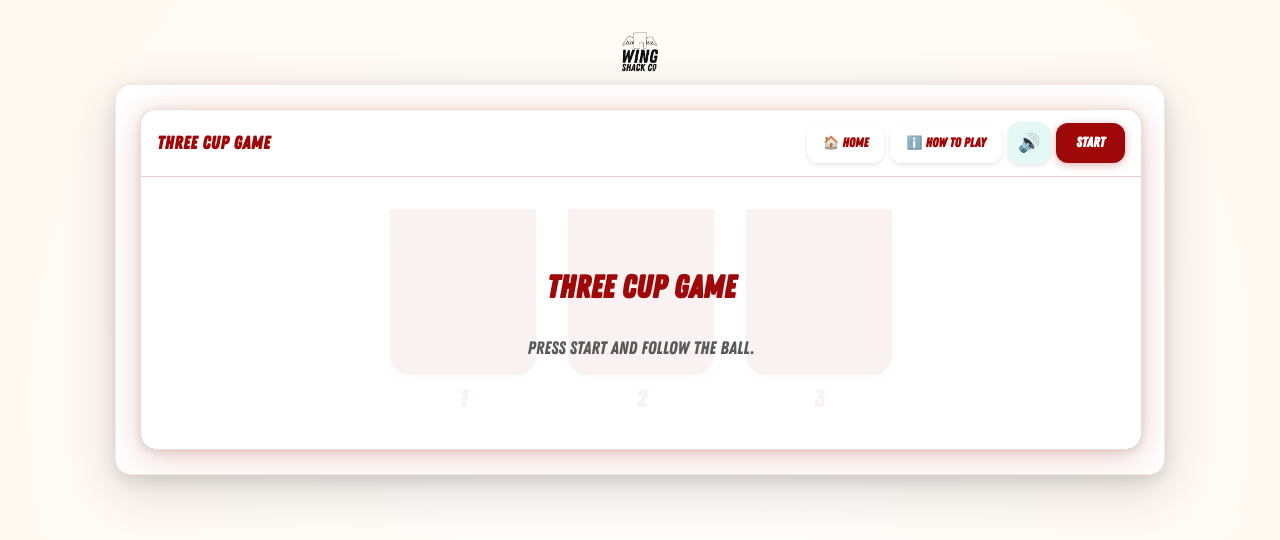
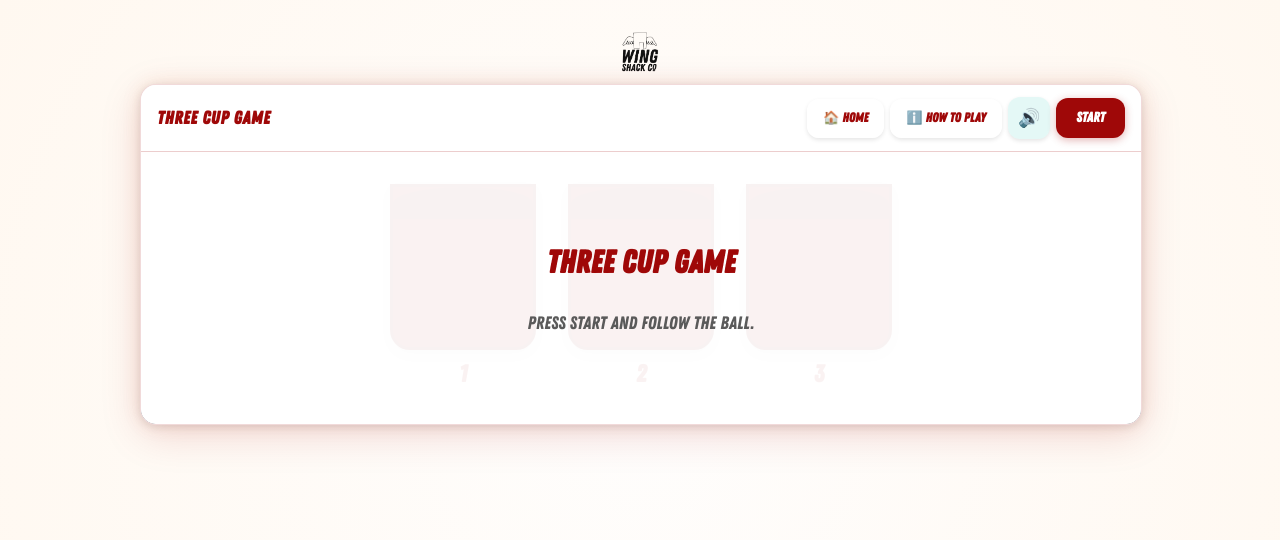
Before and after one commit to nigelbigappetite/wing-shack-arcade, a Next.js app: page /three-cup in a window 1280 px wide. Shown: the top 540 px of the page. Built offline with nearby package versions, Linux system fonts and the light colour scheme.

Commit message:
Remove GameCard wrapper from Three Cup Game page

```diff
--- a/app/three-cup/page.tsx
+++ b/app/three-cup/page.tsx
@@ -6,7 +6,6 @@ import GameShell from '@/components/GameShell';
 import ThreeCupGame from '@/components/games/ThreeCupGame';
 import { wingShackTheme } from '@/theme/wingShackTheme';
 import WingShackLogo from '@/components/ui/WingShackLogo';
-import GameCard from '@/components/ui/GameCard';
 
 export default function ThreeCupPage() {
   const [resetKey, setResetKey] = useState(0);
@@ -48,13 +47,11 @@ export default function ThreeCupPage() {
       </Link>
 
       {/* Game Container */}
-      <GameCard
-        elevated
+      <div
         style={{
           width: '100%',
           maxWidth: '1000px',
           margin: '0 auto',
-          padding: 'clamp(8px, 2vw, 16px)',
         }}
       >
         <GameShell
@@ -75,7 +72,7 @@ export default function ThreeCupPage() {
             }}
           />
         </GameShell>
-      </GameCard>
+      </div>
     </div>
   );
 }
```
